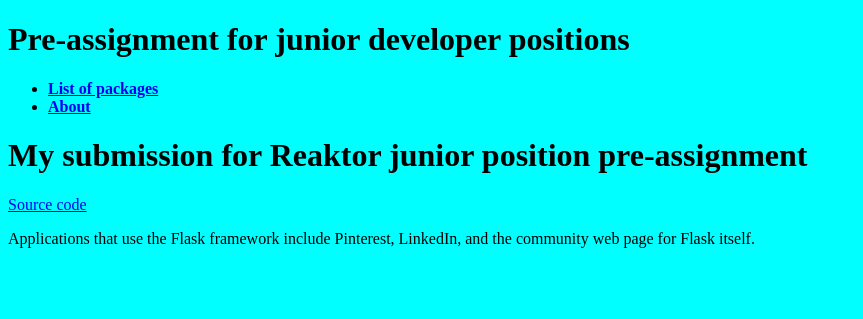
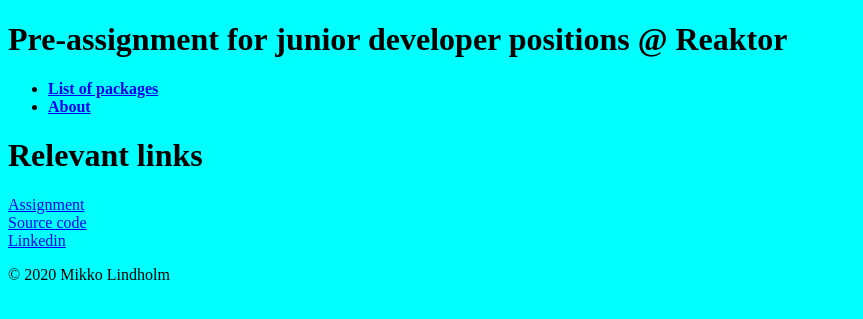
Before and after one commit to MikeyLHolm/Reaktor2020-junior-dev-pre-assignment, a Flask app: page /about in a window 1280 px wide. Shown: the top 319 px of the page, without its empty margins (0-863 px from the left). Run offline with Flask 2, Linux system fonts and the light colour scheme.

Commit message:
added links, updated header

```diff
--- a/templates/about.html
+++ b/templates/about.html
@@ -6,11 +6,10 @@
 
 {% block body %}
 
-    <h1> My submission for Reaktor junior position pre-assignment </h1>
-    <a href="https://github.com/MikeyLHolm/Reaktor2020-junior-dev-pre-assignment">Source code</a>
-    <p> Applications that use the Flask framework include Pinterest,
-	  LinkedIn, and the community web page for Flask itself.</p>
-
-
+	<h1> Relevant links</h1>
+	<a href="https://www.reaktor.com/junior-dev-assignment/">Assignment</a><br />
+    <a href="https://github.com/MikeyLHolm/Reaktor2020-junior-dev-pre-assignment/">Source code</a><br />
+	<a href="https://www.linkedin.com/in/mlindholm3/">Linkedin</a>
+	<p>© 2020 Mikko Lindholm</p>
 
 {% endblock %}
--- a/templates/template.html
+++ b/templates/template.html
@@ -10,7 +10,7 @@
  <body>
     <header>
       <div class="container">
-        <h1 class="logo">Pre-assignment for junior developer positions</h1>
+        <h1 class="logo">Pre-assignment for junior developer positions @ Reaktor</h1>
         <strong><nav>
           <ul class="menu">
             <li><a href="{{ url_for('index') }}">List of packages</a></li>
```
